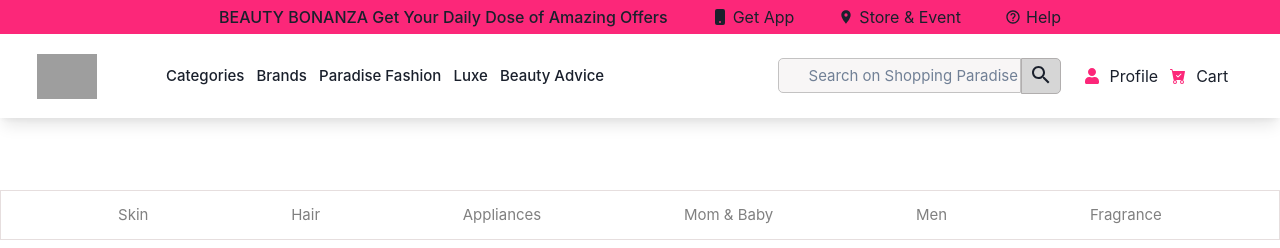
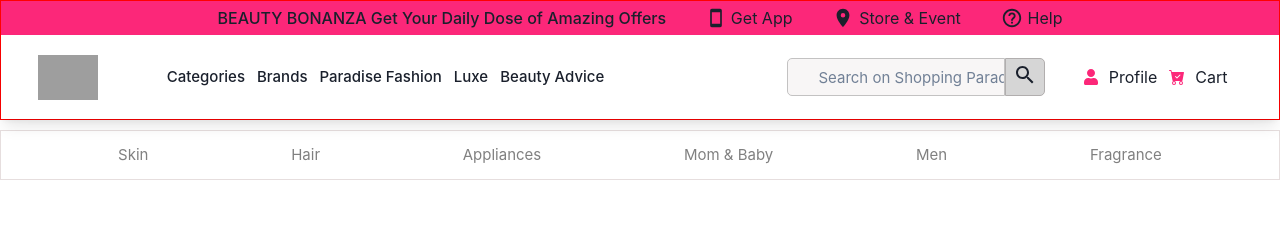
Before and after one commit to heyabrar/ShoppingParadise, a React (Create React App) app in the folder your-store-app/: page /hair in a window 1280 px wide. Shown: the top 248 px of the page. Built offline with nearby package versions, Linux system fonts and the light colour scheme; grey boxes are pictures that could not be loaded.

Commit message:
Navbar updated

```diff
--- a/your-store-app/src/Dibyanshu/Components/Navbar/NavFolder/Navbar.jsx
+++ b/your-store-app/src/Dibyanshu/Components/Navbar/NavFolder/Navbar.jsx
@@ -3,11 +3,11 @@ import { Link, } from "react-router-dom"
 import { HamburgerIcon, CloseIcon } from '@chakra-ui/icons';
 import { BsCartCheckFill, BsFillPhoneFill, BsSearch } from "react-icons/bs"
 import { FaUser } from "react-icons/fa"
-// import {BsFillPhoneFill} from "react-icons/bs"
 import { MdLocationOn } from "react-icons/md"
 import { BiHelpCircle } from "react-icons/bi"
 import style from './Navbar.module.css'
 import SearchIcon from '@mui/icons-material/Search';
+import SmartphoneIcon from '@mui/icons-material/Smartphone';;
 export default function Navbar() {
   const { isOpen, onOpen, onClose } = useDisclosure();
   return (
@@ -17,15 +17,16 @@ export default function Navbar() {
           <Flex width={{ base: '80%', md: '100%', lg: '70%' }} m='auto' justifyContent='space-around' bg='#fc2779' fontSize={{ base: '14px', md: '16px' }} padding='5px'>
             <Text display={{ base: 'none', md: 'flex' }} fontWeight='530'>BEAUTY BONANZA Get Your Daily Dose of Amazing Offers</Text>
             <Flex justifyContent='center' align='center' gap='5px'>
-              <BsFillPhoneFill />
+
+              <SmartphoneIcon style={{ fontSize: "20px" }} />
               <a href="https://www.nykaa.com/installApp"><Text>Get App</Text></a>
             </Flex>
             <Flex justifyContent='center' align='center' gap='5px'>
-              <MdLocationOn />
+              <MdLocationOn style={{ fontSize: "22px" }} />
               <a href="https://www.nykaa.com/stores-n-events-desktop"><Text>Store & Event</Text></a>
             </Flex>
             <Flex justifyContent='center' align='center' gap='5px'>
-              <BiHelpCircle />
+              <BiHelpCircle style={{ fontSize: "22px" }} />
               <a href="https://www.nykaa.com/gateway-api/omsApis/helpCenter?domain=NYKAA"><Text>Help</Text></a>
             </Flex>
           </Flex>
@@ -41,10 +42,10 @@ export default function Navbar() {
               <Flex width={{ base: '', md: '75%', lg: '40%' }} justifyContent='space-around' fontWeight='550' fontSize={{ base: '', md: '14px', lg: '15px' }}>
 
                 <Link to='/skin'><Text>Categories</Text></Link>
-                <Link to='/skin'><Text>Brands</Text></Link>
-                <Link to='/skin'><Text>Paradise Fashion</Text></Link>
-                <Link to='/skin'><Text>Luxe</Text></Link>
-                <Link to='/skin'><Text>Beauty Advice</Text></Link>
+                <Link to="/appliance"><Text>Brands</Text></Link>
+                <Link to='/fragrance'><Text>Paradise Fashion</Text></Link>
+                <Link to='/men'><Text>Luxe</Text></Link>
+                <Link to='/cart'><Text>Beauty Advice</Text></Link>
               </Flex>
 
               <Flex width={{ base: "", md: '30%', lg: '50%' }} fontSize='16px' alignItems='center' justifyContent="space-around">
@@ -56,8 +57,6 @@ export default function Navbar() {
                     <div><h2>< SearchIcon /></h2></div>
                   </div>
 
-                  {/* <Input placeholder='Search On Shopping Paradise' focusBorderColor='#fc2779' />
-                  <Box border="1px solid red" width='40px' height="40px"  id="search"><Text  fontWeight='550'><BsSearch/></Text></Box> */}
 
                 </Flex>
 
@@ -85,9 +84,7 @@ export default function Navbar() {
             </Box>
           ) : null}
         </Box>
-
       </Box>
-
     </>
   );
 }
--- a/your-store-app/src/Dibyanshu/Components/Navbar/NavFolder/Navbar.module.css
+++ b/your-store-app/src/Dibyanshu/Components/Navbar/NavFolder/Navbar.module.css
@@ -1,7 +1,8 @@
 .ChackraNavBar{
     position: fixed;
     width: 100%;
-    /* border: 1px solid red; */
+    height: 120px;
+    border: 1px solid red;
     z-index: 99;
     /* margin-top: -90px; */
   }
@@ -43,10 +44,10 @@
     left: 5px;
 }
 .input{
-    width: 19vw;
-    height: 35px;
+    width: 17vw;
+    height: 38px;
     padding-left: 30px;
-    margin-left: 100px;
+    margin-left: 110px;
     font-size: 15px;
     outline: none;
     background:#f8f6f6;
--- a/your-store-app/src/Dibyanshu/Components/Navbar/NavFolder/SubNavbar.jsx
+++ b/your-store-app/src/Dibyanshu/Components/Navbar/NavFolder/SubNavbar.jsx
@@ -59,7 +59,7 @@ gap:2vw;
 font-weight:400;
 color:gray;
 font-size:15px;
-margin-top:190px;
+margin-top:130px;
 p:hover{
     border-bottom:3px solid #fc3581;
     cursor:pointer;
```
